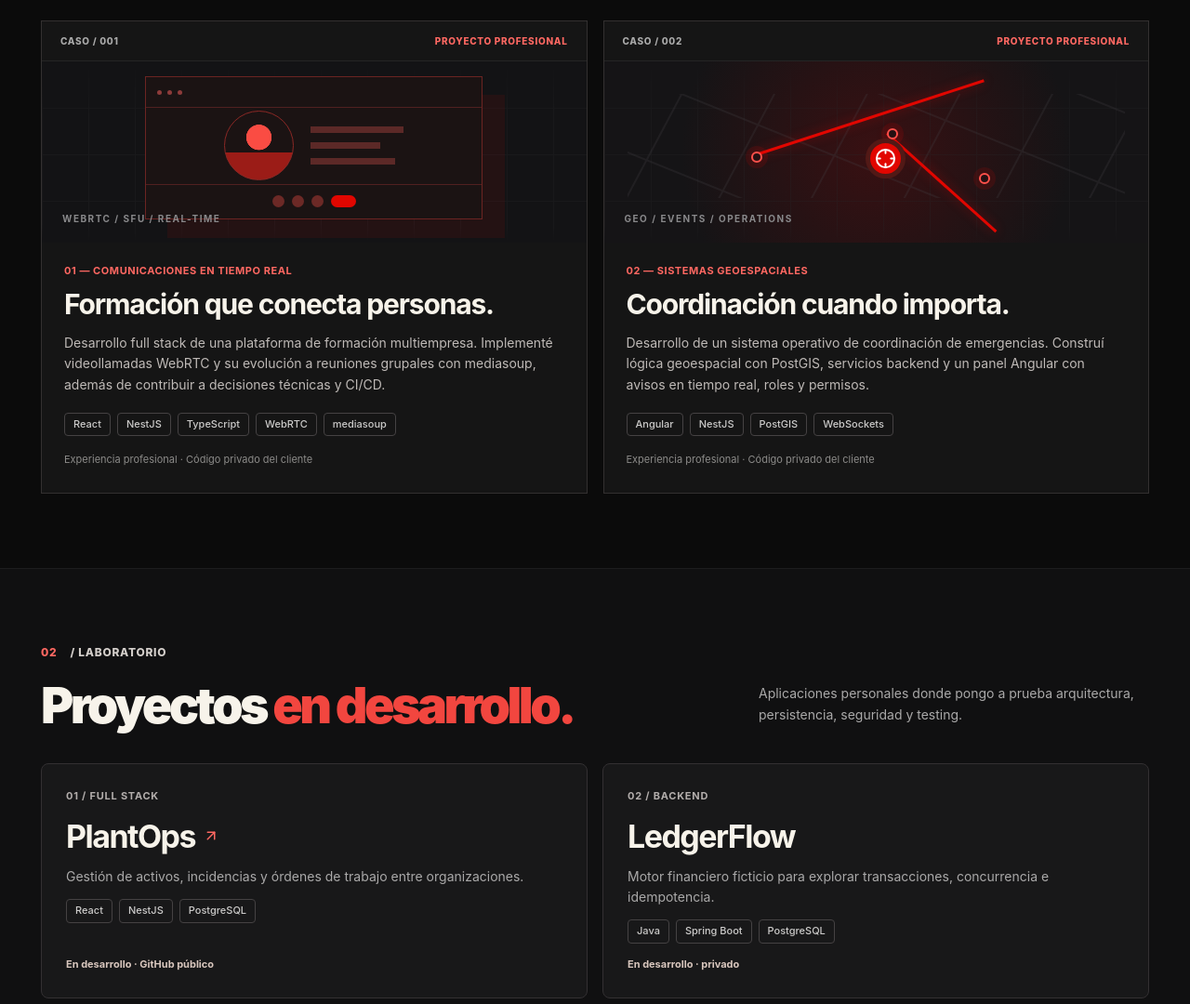
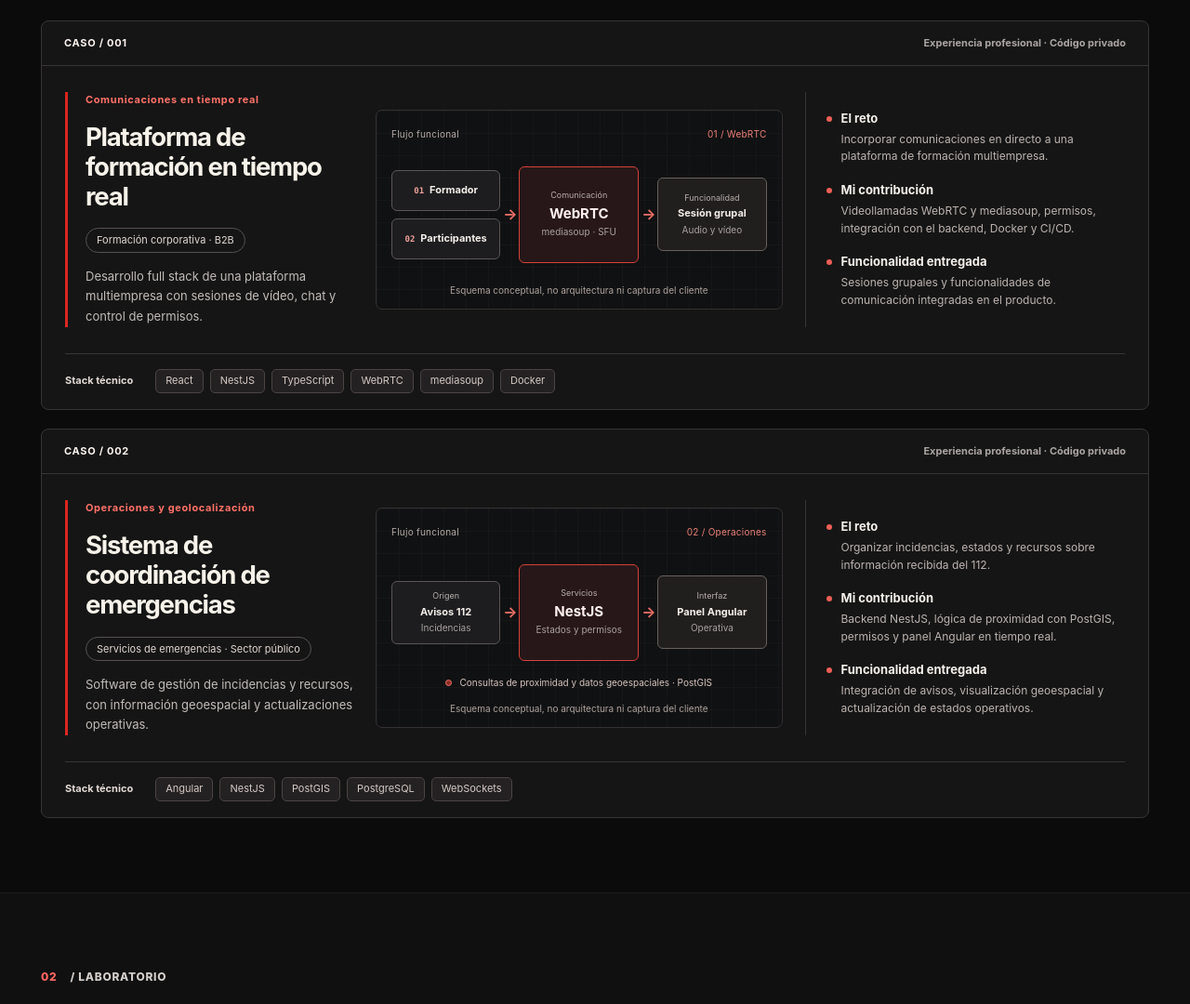
Before and after one commit to andresvalencia72/portfolio, a plain HTML site: page index.html in a window 1280 px wide. Shown: the part 1100-2180 px from the top of the page at 93% size. Drawn offline with Linux system fonts and the light colour scheme.

Commit message:
feat(portfolio): replace decorative case art with technical studies

```diff
--- /dev/null
+++ b/case-studies.css
@@ -0,0 +1,88 @@
+/*
+ * Razonko — editorial case studies, companion to refine.css.
+ * Refinement guided by Unslop (Damir Sokolovsky, CC BY 4.0).
+ * No screenshots, fake metrics or speculative architecture.
+ */
+.case-study-list { display: grid; gap: 20px; }
+.case-story { min-width: 0; overflow: hidden; background: #151515; border: 1px solid #393435; border-radius: 8px; }
+.case-story-top { display: flex; align-items: center; justify-content: space-between; gap: 18px;
+  padding: 15px 24px; border-bottom: 1px solid #383435; color: #bcb5b2; font-size: 11px; font-weight: 650; letter-spacing: .065em; }
+.case-story-top span:first-child { color: #fff5f0; }
+.case-story-top span:last-child { font-size: 11px; color: #aba5a3; letter-spacing: 0; text-align: right; }
+.case-story-content { display: grid; grid-template-columns: minmax(0, .9fr) minmax(0, 1.27fr) minmax(0, 1fr);
+  align-items: center; gap: 24px; padding: 28px 25px; }
+.case-story-summary { min-width: 0; align-self: stretch; border-left: 3px solid #db2620; padding-left: 19px;
+  display: flex; flex-direction: column; justify-content: center; }
+.case-story-category { margin: 0 0 14px; color: #ff7168; font-size: 11px; font-weight: 650; letter-spacing: .055em; }
+.case-story-summary h3 { margin: 0; color: #f7f3ea; font-size: clamp(23px, 2.15vw, 30px); line-height: 1.17;
+  letter-spacing: -.045em; font-weight: 750; }
+.case-story-sector { width: fit-content; margin: 18px 0 15px; padding: 5px 11px; border: 1px solid #585050; border-radius: 15px;
+  color: #e0d6d2; font-size: 11px; line-height: 1.3; }
+.case-story-summary > p:last-child { margin: 0; color: #c2bcb9; font-size: 13px; line-height: 1.68; }
+.case-schematic { margin: 0; min-width: 0; padding: 17px 16px 12px; border: 1px solid #353031; border-radius: 7px;
+  background-color: #101112;
+  background-image: linear-gradient(rgba(125,115,112,.06) 1px,transparent 1px),linear-gradient(90deg,rgba(125,115,112,.06) 1px,transparent 1px);
+  background-size: 24px 24px; }
+.case-schematic figcaption { display: flex; gap: 10px; justify-content: space-between; margin-bottom: 20px;
+  font-size: 10px; color: #b4aaa7; letter-spacing: .025em; }
+.case-schematic figcaption span:last-child { color: #ed8079; }
+.case-flow { display: grid; grid-template-columns: minmax(0, 1fr) 14px minmax(0, 1.1fr) 14px minmax(0, 1fr);
+  gap: 3px; align-items: center; min-height: 117px; }
+.flow-stage { display: flex; flex-direction: column; gap: 8px; min-width: 0; }
+.flow-node { min-width: 0; min-height: 62px; display: flex; flex-direction: column; justify-content: center;
+  align-items: center; gap: 4px; text-align: center; padding: 10px 7px; background: #1d1d1f;
+  border: 1px solid #5b5555; border-radius: 6px; }
+.flow-people .flow-node { min-height: 44px; flex-direction: row; gap: 6px; padding-inline: 5px; }
+.flow-node strong { color: #f4eee9; font-size: 11px; font-weight: 650; line-height: 1.3; }
+.flow-node small { color: #aaa1a0; font-size: 10px; line-height: 1.3; }
+.node-symbol { color: #f2a39d; font: 600 9px ui-monospace, SFMono-Regular, Menlo, monospace; }
+.node-label { color: #b7aeab; font-size: 9px; line-height: 1.2; }
+.flow-node-active { min-height: 104px; border-color: #d5423b; background: #271718; }
+.flow-node-active strong { color: #fff2f0; font-size: 15px; }
+.flow-node-result { border-color: #69605d; background: #211f1e; min-height: 79px; }
+.flow-arrow { text-align: center; color: #e96e65; font-size: 16px; font-weight: 700; }
+.schematic-disclaimer { margin: 16px 0 0; color: #aea29e; font-size: 10px; line-height: 1.5; text-align: center; }
+.flow-support { display: flex; justify-content: center; align-items: center; gap: 8px; margin: 10px 0 -2px;
+  color: #d7c4bf; font-size: 10px; line-height: 1.4; text-align: center; }
+.flow-support span { flex: none; width: 7px; height: 7px; border-radius: 50%; border: 1px solid #ef746b; background: #8e2a26; }
+.case-story-details { min-width: 0; align-self: stretch; display: flex; flex-direction: column; justify-content: center; gap: 18px;
+  border-left: 1px solid #393435; padding-left: 22px; }
+.case-detail { position: relative; padding-left: 16px; }
+.case-detail::before { content: ""; position: absolute; width: 6px; height: 6px; left: 0; top: 6px;
+  border-radius: 50%; background: #ec5f56; }
+.case-detail h4 { margin: 0 0 5px; color: #f5f0eb; font-size: 13px; font-weight: 700; line-height: 1.3; }
+.case-detail p { margin: 0; color: #bdb4b0; font-size: 12px; line-height: 1.55; }
+.case-story-stack { display: flex; align-items: center; gap: 24px; margin: 0 25px; padding: 16px 0 17px;
+  border-top: 1px solid #393435; }
+.case-story-stack > span { flex: none; color: #e3dad5; font-size: 11px; font-weight: 700; }
+.case-story-stack ul { display: flex; flex-wrap: wrap; align-items: center; gap: 7px; list-style: none; margin: 0; padding: 0; }
+.case-story-stack li { padding: 5px 10px; color: #d4c9c4; background: #242122; border: 1px solid #4b4443;
+  border-radius: 5px; font-size: 11px; line-height: 1.25; }
+@media (max-width: 1200px) {
+  .case-story-content { grid-template-columns: minmax(0, .92fr) minmax(0, 1.08fr); gap: 24px; }
+  .case-story-summary { align-self: center; }
+  .case-story-details { grid-column: 1 / -1; display: grid; grid-template-columns: repeat(3, minmax(0, 1fr));
+    gap: 18px; padding: 19px 0 0; border-left: 0; border-top: 1px solid #393435; }
+}
+@media (max-width: 760px) {
+  .case-story-content { grid-template-columns: 1fr; gap: 23px; padding: 24px 20px; }
+  .case-story-summary { align-self: auto; }
+  .case-story-summary h3 { font-size: clamp(24px, 5.3vw, 31px); }
+  .case-story-details { display: grid; grid-template-columns: 1fr; gap: 17px; padding-top: 21px; }
+  .case-story-top { padding: 14px 20px; }
+  .case-story-stack { margin-inline: 20px; flex-direction: column; align-items: flex-start; gap: 11px; }
+  .case-schematic { padding: 14px; }
+  .case-flow { grid-template-columns: minmax(0, 1fr) 13px minmax(0, 1.1fr) 13px minmax(0, 1fr); }
+}
+@media (max-width: 380px) {
+  .case-story-top { flex-direction: column; align-items: flex-start; gap: 5px; }
+  .case-story-top span:last-child { text-align: left; }
+  .case-story-content { padding-inline: 15px; }
+  .case-flow { grid-template-columns: minmax(0, 1fr) 10px minmax(0, 1.1fr) 10px minmax(0, 1fr); gap: 2px; }
+  .case-schematic { padding: 12px 8px; }
+  .flow-node { padding-inline: 3px; }
+  .flow-node strong { font-size: 10px; }
+  .flow-node-active strong { font-size: 12px; }
+  .flow-node small { font-size: 9px; }
+  .flow-people .flow-node { flex-direction: column; }
+}
--- a/index.html
+++ b/index.html
@@ -18,6 +18,7 @@
     <link rel="icon" href="./assets/favicon.png" type="image/png" />
     <link rel="stylesheet" href="./styles.css" />
 <link rel="stylesheet" href="./refine.css" />
+    <link rel="stylesheet" href="./case-studies.css" />
 
     <title>Razonko — Andrés Valencia | Software Developer</title>
   </head>
@@ -84,49 +85,103 @@
             </p>
           </div>
 
-          <div class="case-grid">
-            <article class="case-card">
-              <div class="case-topline"><span>CASO / 001</span><span class="case-kind">PROYECTO PROFESIONAL</span></div>
-              <div class="case-graphic case-graphic-video" aria-hidden="true">
-                <div class="video-window"><div class="window-dots"><i></i><i></i><i></i></div><div class="window-center"><span class="video-avatar"></span><span class="video-lines"><b></b><b></b><b></b></span></div><div class="video-bottom"><span></span><span></span><span></span><span></span></div></div>
-                <span class="graphic-caption">WebRTC / SFU / Real-time</span>
+          <div class="case-study-list">
+            <article class="case-story" aria-labelledby="case-training-title">
+              <header class="case-story-top">
+                <span>CASO / 001</span>
+                <span>Experiencia profesional · Código privado</span>
+              </header>
+              <div class="case-story-content">
+                <div class="case-story-summary">
+                  <p class="case-story-category">Comunicaciones en tiempo real</p>
+                  <h3 id="case-training-title">Plataforma de formación en tiempo real</h3>
+                  <p class="case-story-sector">Formación corporativa · B2B</p>
+                  <p>Desarrollo full stack de una plataforma multiempresa con sesiones de vídeo, chat y control de permisos.</p>
+                </div>
+                <figure class="case-schematic">
+                  <figcaption><span>Flujo funcional</span><span>01 / WebRTC</span></figcaption>
+                  <div class="case-flow">
+                    <div class="flow-stage flow-people">
+                      <div class="flow-node"><span class="node-symbol" aria-hidden="true">01</span><strong>Formador</strong></div>
+                      <div class="flow-node"><span class="node-symbol" aria-hidden="true">02</span><strong>Participantes</strong></div>
+                    </div>
+                    <span class="flow-arrow" aria-hidden="true">→</span>
+                    <div class="flow-stage">
+                      <div class="flow-node flow-node-active">
+                        <span class="node-label">Comunicación</span>
+                        <strong>WebRTC</strong>
+                        <small>mediasoup · SFU</small>
+                      </div>
+                    </div>
+                    <span class="flow-arrow" aria-hidden="true">→</span>
+                    <div class="flow-stage">
+                      <div class="flow-node flow-node-result">
+                        <span class="node-label">Funcionalidad</span>
+                        <strong>Sesión grupal</strong>
+                        <small>Audio y vídeo</small>
+                      </div>
+                    </div>
+                  </div>
+                  <p class="schematic-disclaimer">Esquema conceptual, no arquitectura ni captura del cliente</p>
+                </figure>
+                <div class="case-story-details">
+                  <div class="case-detail"><h4>El reto</h4><p>Incorporar comunicaciones en directo a una plataforma de formación multiempresa.</p></div>
+                  <div class="case-detail"><h4>Mi contribución</h4><p>Videollamadas WebRTC y mediasoup, permisos, integración con el backend, Docker y CI/CD.</p></div>
+                  <div class="case-detail"><h4>Funcionalidad entregada</h4><p>Sesiones grupales y funcionalidades de comunicación integradas en el producto.</p></div>
+                </div>
               </div>
-              <div class="case-body">
-                <p class="case-number">01 — COMUNICACIONES EN TIEMPO REAL</p>
-                <h3>Formación que conecta personas.</h3>
-                <p>
-                  Desarrollo full stack de una plataforma de formación multiempresa.
-                  Implementé videollamadas WebRTC y su evolución a reuniones grupales
-                  con mediasoup, además de contribuir a decisiones técnicas y CI/CD.
-                </p>
-                <div class="tag-row"><span>React</span><span>NestJS</span><span>TypeScript</span><span>WebRTC</span><span>mediasoup</span></div>
-                <p class="case-disclaimer">Experiencia profesional · Código privado del cliente</p>
-              </div>
+              <footer class="case-story-stack"><span>Stack técnico</span><ul aria-label="Tecnologías"><li>React</li><li>NestJS</li><li>TypeScript</li><li>WebRTC</li><li>mediasoup</li><li>Docker</li></ul></footer>
             </article>
 
-            <article class="case-card">
-              <div class="case-topline"><span>CASO / 002</span><span class="case-kind">PROYECTO PROFESIONAL</span></div>
-              <div class="case-graphic case-graphic-map" aria-hidden="true">
-                <div class="map-lines"></div>
-                <div class="map-route route-1"></div>
-                <div class="map-route route-2"></div>
-                <span class="map-node node-a"></span>
-                <span class="map-node node-b"></span>
-                <span class="map-node node-c"></span>
-                <span class="map-center" aria-hidden="true"><svg class="icon" aria-hidden="true" focusable="false"><use href="assets/lucide-sprite.svg#crosshair"></use></svg></span>
-                <span class="graphic-caption">Geo / Events / Operations</span>
+            <article class="case-story" aria-labelledby="case-emergency-title">
+              <header class="case-story-top">
+                <span>CASO / 002</span>
+                <span>Experiencia profesional · Código privado</span>
+              </header>
+              <div class="case-story-content">
+                <div class="case-story-summary">
+                  <p class="case-story-category">Operaciones y geolocalización</p>
+                  <h3 id="case-emergency-title">Sistema de coordinación de emergencias</h3>
+                  <p class="case-story-sector">Servicios de emergencias · Sector público</p>
+                  <p>Software de gestión de incidencias y recursos, con información geoespacial y actualizaciones operativas.</p>
+                </div>
+                <figure class="case-schematic">
+                  <figcaption><span>Flujo funcional</span><span>02 / Operaciones</span></figcaption>
+                  <div class="case-flow">
+                    <div class="flow-stage">
+                      <div class="flow-node">
+                        <span class="node-label">Origen</span>
+                        <strong>Avisos 112</strong>
+                        <small>Incidencias</small>
+                      </div>
+                    </div>
+                    <span class="flow-arrow" aria-hidden="true">→</span>
+                    <div class="flow-stage">
+                      <div class="flow-node flow-node-active">
+                        <span class="node-label">Servicios</span>
+                        <strong>NestJS</strong>
+                        <small>Estados y permisos</small>
+                      </div>
+                    </div>
+                    <span class="flow-arrow" aria-hidden="true">→</span>
+                    <div class="flow-stage">
+                      <div class="flow-node flow-node-result">
+                        <span class="node-label">Interfaz</span>
+                        <strong>Panel Angular</strong>
+                        <small>Operativa</small>
+                      </div>
+                    </div>
+                  </div>
+                  <p class="flow-support"><span aria-hidden="true"></span> Consultas de proximidad y datos geoespaciales · PostGIS</p>
+                  <p class="schematic-disclaimer">Esquema conceptual, no arquitectura ni captura del cliente</p>
+                </figure>
+                <div class="case-story-details">
+                  <div class="case-detail"><h4>El reto</h4><p>Organizar incidencias, estados y recursos sobre información recibida del 112.</p></div>
+                  <div class="case-detail"><h4>Mi contribución</h4><p>Backend NestJS, lógica de proximidad con PostGIS, permisos y panel Angular en tiempo real.</p></div>
+                  <div class="case-detail"><h4>Funcionalidad entregada</h4><p>Integración de avisos, visualización geoespacial y actualización de estados operativos.</p></div>
+                </div>
               </div>
-              <div class="case-body">
-                <p class="case-number">02 — SISTEMAS GEOESPACIALES</p>
-                <h3>Coordinación cuando importa.</h3>
-                <p>
-                  Desarrollo de un sistema operativo de coordinación de emergencias.
-                  Construí lógica geoespacial con PostGIS, servicios backend y un panel
-                  Angular con avisos en tiempo real, roles y permisos.
-                </p>
-                <div class="tag-row"><span>Angular</span><span>NestJS</span><span>PostGIS</span><span>WebSockets</span></div>
-                <p class="case-disclaimer">Experiencia profesional · Código privado del cliente</p>
-              </div>
+              <footer class="case-story-stack"><span>Stack técnico</span><ul aria-label="Tecnologías"><li>Angular</li><li>NestJS</li><li>PostGIS</li><li>PostgreSQL</li><li>WebSockets</li></ul></footer>
             </article>
           </div>
         </div>
```
